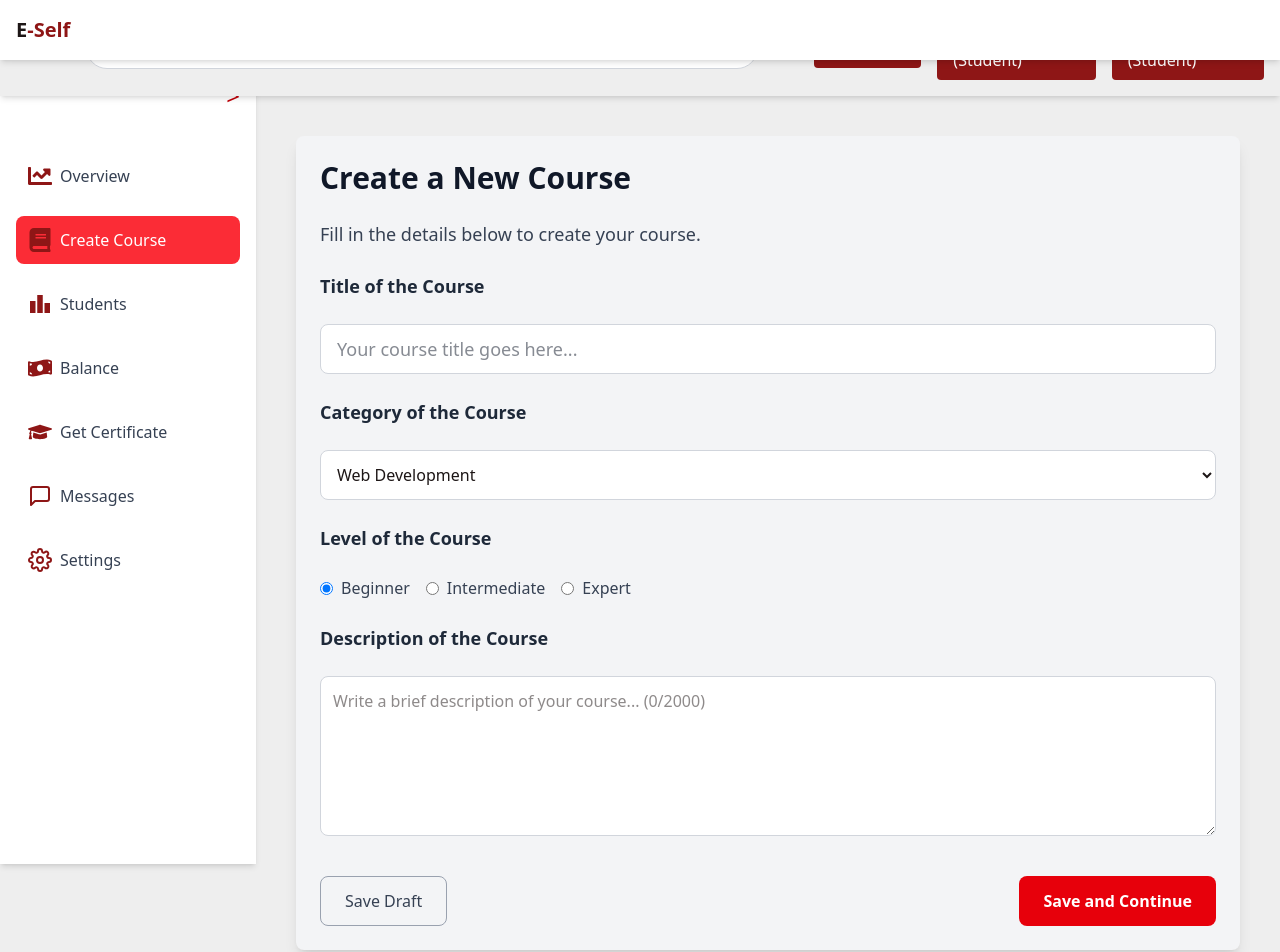
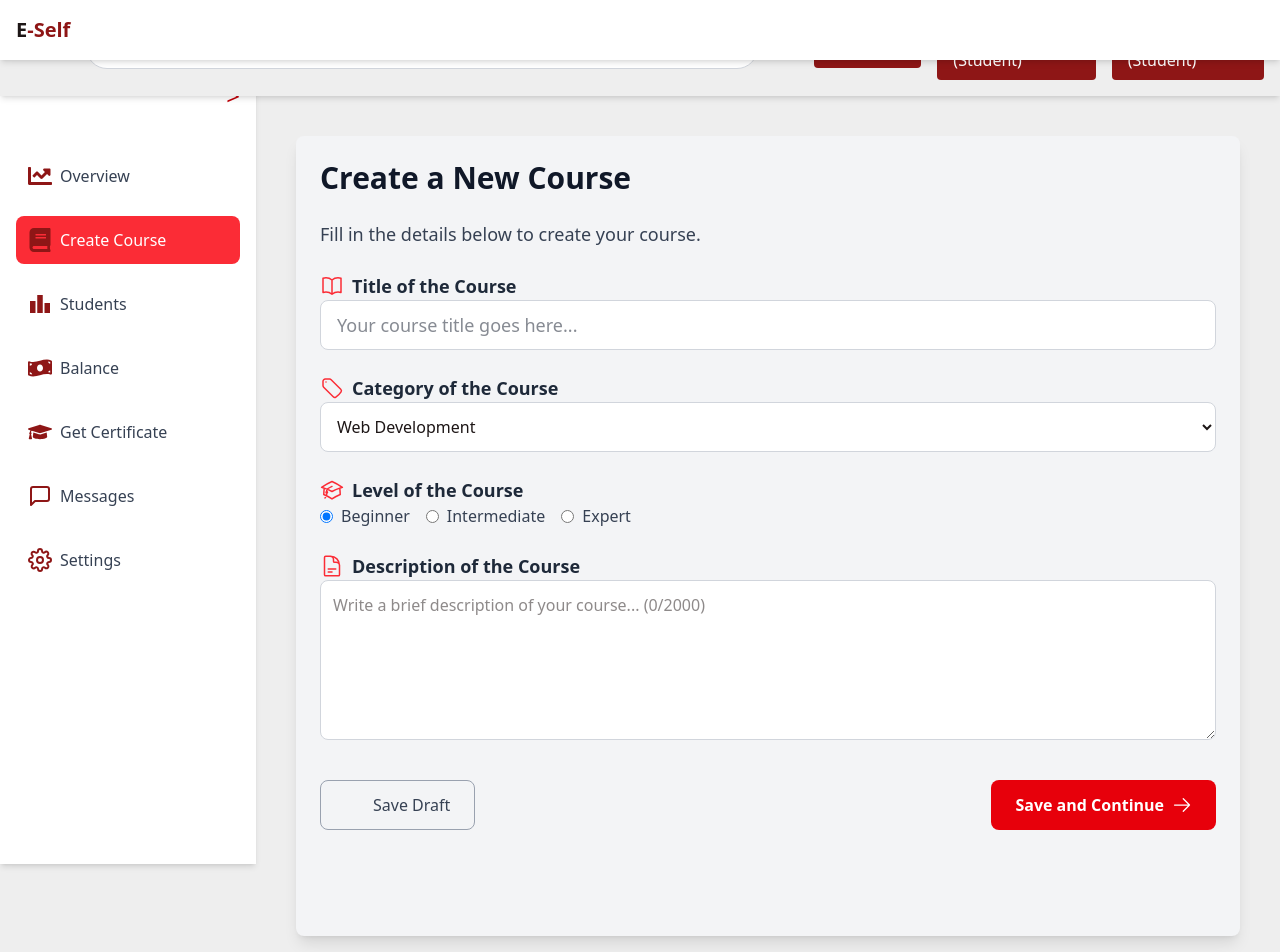
Before and after one commit to NegedeTekleyes/E-self-Lerning, a Next.js app in the folder e-self/: page /dashboard/create-course in a window 1280 px wide. Shown: the top 952 px of the page. Built offline with nearby package versions, Linux system fonts and the light colour scheme.

Commit message:
Add icon

```diff
--- a/e-self/app/(instructor)/dashboard/create-course/page.tsx
+++ b/e-self/app/(instructor)/dashboard/create-course/page.tsx
@@ -1,5 +1,7 @@
 'use client';
 import { useState } from "react";
+import { BookOpenIcon, TagIcon, AcademicCapIcon, DocumentTextIcon, ArrowRightIcon} from "@heroicons/react/24/outline";
+// Import icons
 
 export default function AddCourse() {
   const [title, setTitle] = useState("");
@@ -13,7 +15,11 @@
       <h1 className="text-3xl font-extrabold text-gray-900">Create a New Course</h1>
       <p className="text-lg text-gray-700">Fill in the details below to create your course.</p>
 
-      <label className="text-lg font-bold text-gray-800">Title of the Course</label>
+      <div className="flex flex-col">
+        <label className="text-lg font-bold text-gray-800 flex items-center gap-2">
+          <BookOpenIcon className="h-6 w-6 text-red-500" />
+          Title of the Course
+        </label>
         <input
           type="text"
           placeholder="Your course title goes here..."
@@ -21,9 +27,14 @@
           onChange={(e) => setTitle(e.target.value)}
           className="w-full h-[50px] text-gray-900 bg-white border border-gray-300 rounded-lg px-4 text-lg focus:outline-none focus:ring-2 focus:ring-red-500"
         />
+      </div>
 
       {/* Category Dropdown */}
-      <label className="text-lg font-bold text-gray-800">Category of the Course</label>
+      <div className="flex flex-col">
+        <label className="text-lg font-bold text-gray-800 flex items-center gap-2">
+          <TagIcon className="h-6 w-6 text-red-500" />
+          Category of the Course
+        </label>
         <select
           value={category}
           onChange={(e) => setCategory(e.target.value)}
@@ -33,9 +44,14 @@
           <option value="ui">UI/UX Design</option>
           <option value="video editing">Video Editing</option>
         </select>
+      </div>
 
       {/* Level Selection */}
-      <label className="text-lg font-bold text-gray-800">Level of the Course</label>
+      <div className="flex flex-col">
+        <label className="text-lg font-bold text-gray-800 flex items-center gap-2">
+          <AcademicCapIcon className="h-6 w-6 text-red-500" />
+          Level of the Course
+        </label>
         <div className="flex gap-4">
           <label className="flex items-center gap-2">
             <input
@@ -65,9 +81,14 @@
             <span className="text-gray-700">Expert</span>
           </label>
         </div>
+      </div>
 
       {/* Description */}
-      <label className="text-lg font-bold text-gray-800">Description of the Course</label>
+      <div className="flex flex-col">
+        <label className="text-lg font-bold text-gray-800 flex items-center gap-2">
+          <DocumentTextIcon className="h-6 w-6 text-red-500" />
+          Description of the Course
+        </label>
         <textarea
           placeholder="Write a brief description of your course... (0/2000)"
           maxLength={2000}
@@ -75,11 +96,18 @@
           onChange={(e) => setDescription(e.target.value)}
           className="w-full h-40 p-3 border border-gray-300 rounded-lg bg-white focus:outline-none focus:ring-2 focus:ring-red-500"
         />
+      </div>
 
       {/* Buttons */}
       <div className="flex justify-between mt-4">
-        <button className="px-6 py-3 border border-gray-400 rounded-lg text-gray-700 hover:bg-gray-200">Save Draft</button>
-        <button className="px-6 py-3 bg-red-600 text-white font-semibold rounded-lg hover:bg-red-700">Save and Continue</button>
+        <button className="px-6 py-3 border border-gray-400 rounded-lg text-gray-700 hover:bg-gray-200 flex items-center gap-2">
+          <div className="h-5 w-5"/>
+          Save Draft
+        </button>
+        <button className="px-6 py-3 bg-red-600 text-white font-semibold rounded-lg hover:bg-red-700 flex items-center gap-2">
+          Save and Continue
+          <ArrowRightIcon className="h-5 w-5"/>
+        </button>
       </div>
     </div>
   );
```
Lines whose indentation alone changed are shown as unchanged.
